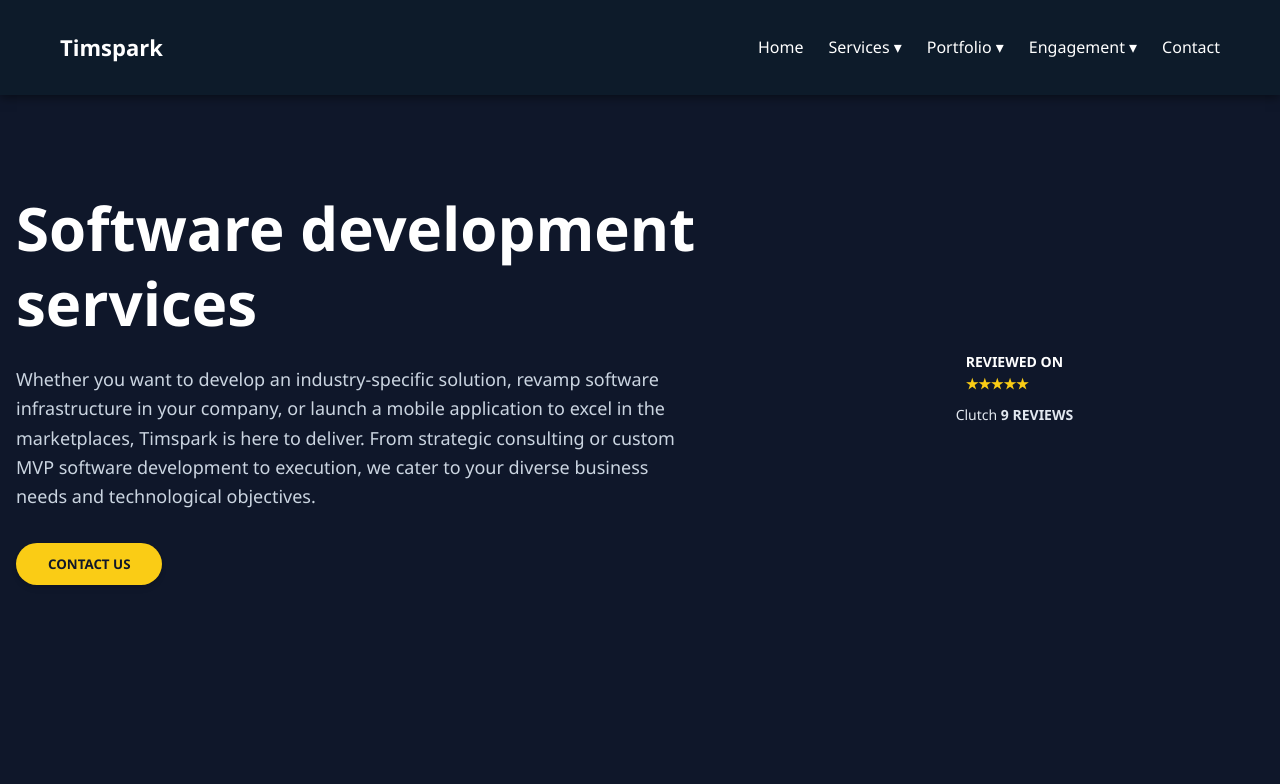
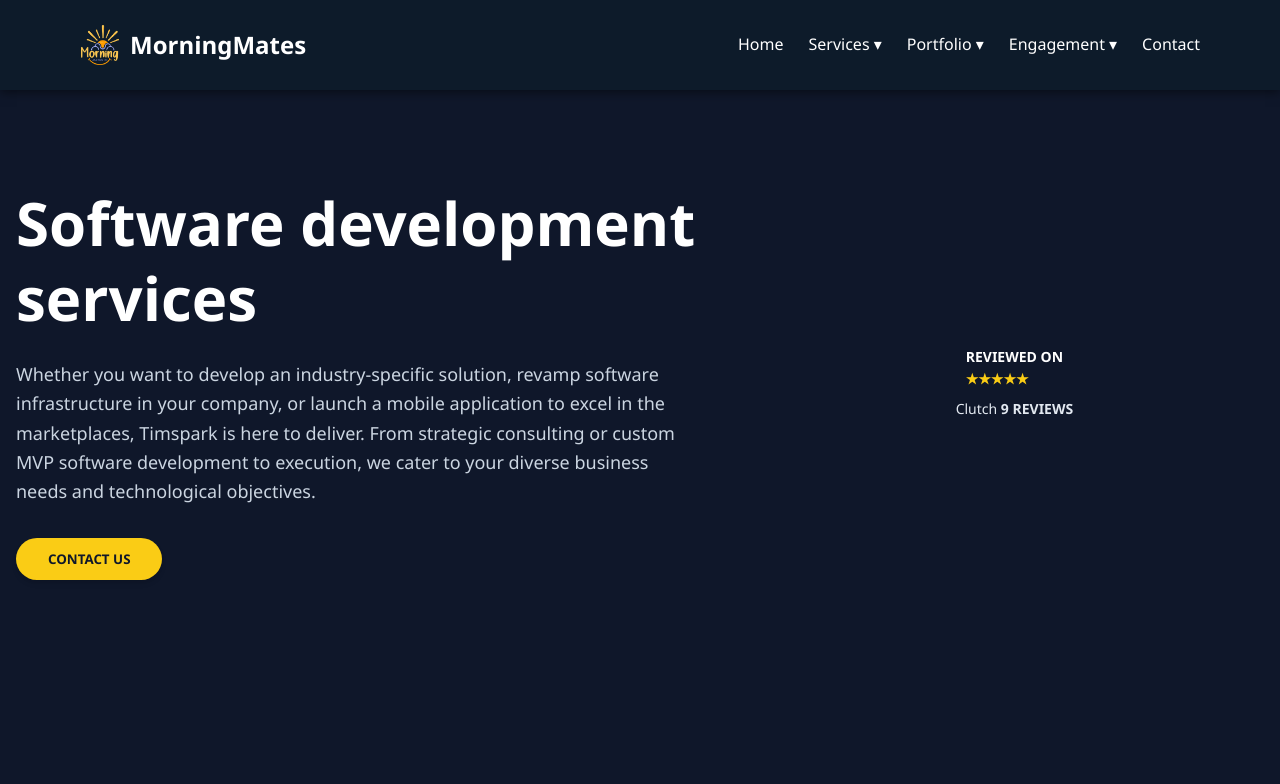
Before and after one commit to morningmatesgit/website, a React (Vite) app: page /custom-software in a window 1280 px wide. Shown: the top 784 px of the page. Built offline with nearby package versions, Linux system fonts and the light colour scheme.

Commit message:
Updated changes

```diff
--- a/src/Footer.jsx
+++ b/src/Footer.jsx
@@ -5,7 +5,8 @@ const Footer = () => {
     <footer className="footer">
       <div className="footer-container">
 
-        <div className="footer-logo">timspark</div>
+        <div className="footer-logo">MorningMates</div>
+
 
         <div className="footer-columns">
           <div className="footer-col">
@@ -72,7 +73,7 @@ const Footer = () => {
         </div>
 
         <div className="footer-bottom">
-          <p>Copyright © 2025 Timspark</p>
+          <p>Copyright © 2025 MorningMates</p>
           <p><Link to="/privacy-policy">Privacy Policy</Link></p>
         </div>
       </div>
--- a/src/Navbar.jsx
+++ b/src/Navbar.jsx
@@ -1,5 +1,7 @@
 import { useState, useEffect } from "react";
 import { Link } from "react-router-dom";
+import logo from "./assets/logo.png";
+
 
 function Navbar() {
   const [isOpen, setIsOpen] = useState(false);
@@ -24,7 +26,11 @@ function Navbar() {
   return (
     <nav className="navbar">
       <div className="navbar-container">
-        <div className="logo">Timspark</div>
+        <div className="logo">
+  <img src={logo} alt="MorningMates Logo" className="logo-img" />
+  <span>MorningMates</span>
+</div>
+
 
         <ul className={`nav-links ${isOpen ? "open" : ""}`}>
           <li>
--- a/src/index.css
+++ b/src/index.css
@@ -1181,3 +1181,28 @@ h2 {
     text-decoration: underline;
   }
 }
+
+
+/* logo */
+.logo {
+  display: flex;
+  align-items:center;
+  gap: 10px;
+  font-size: 1.5rem;
+  font-weight: 600;
+  color: white;
+}
+
+.logo-img {
+  width: 40px;
+  height: 40px;
+  object-fit: contain;
+}
+.navbar-container {
+  display: flex;
+  justify-content: space-between; /* logo on left, links on right */
+  align-items: center;
+  padding: 10px 40px;
+
+
+}
```
Also changed, not shown: src/assets/logo.png (added).
